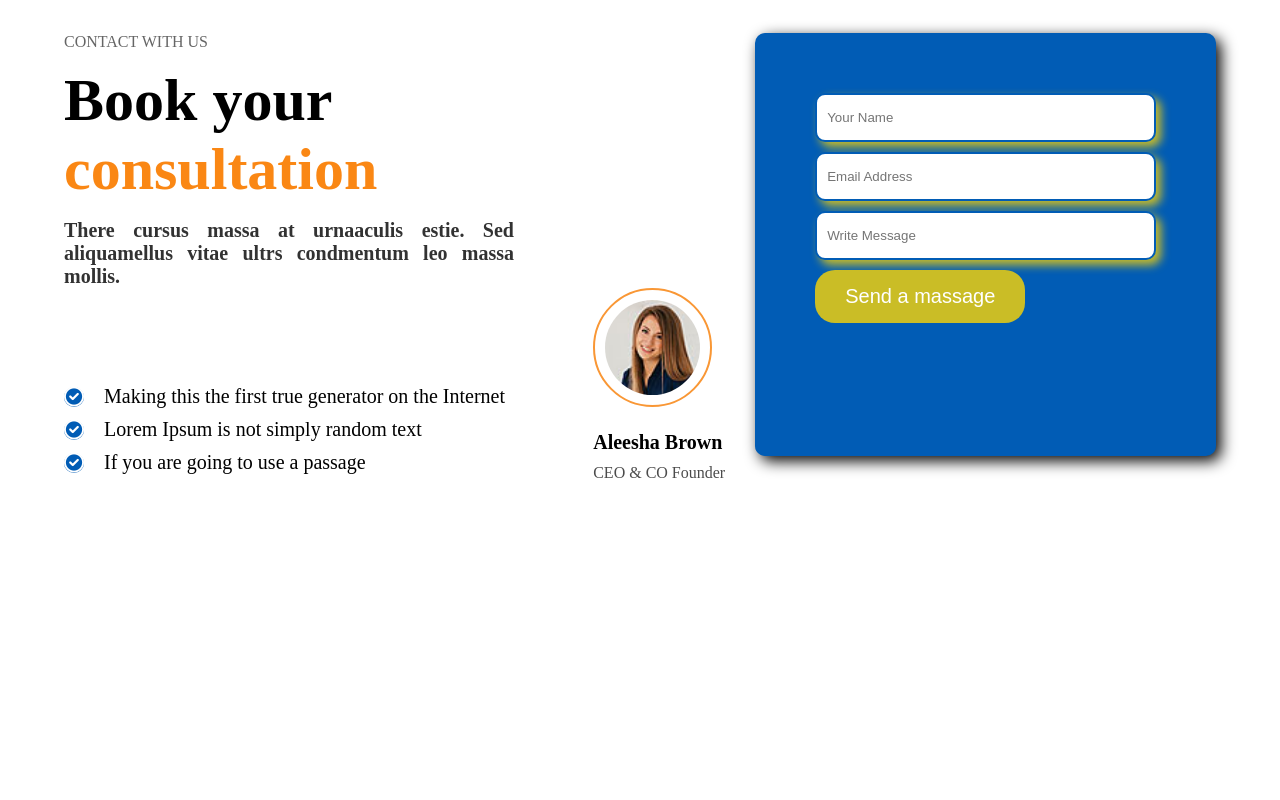
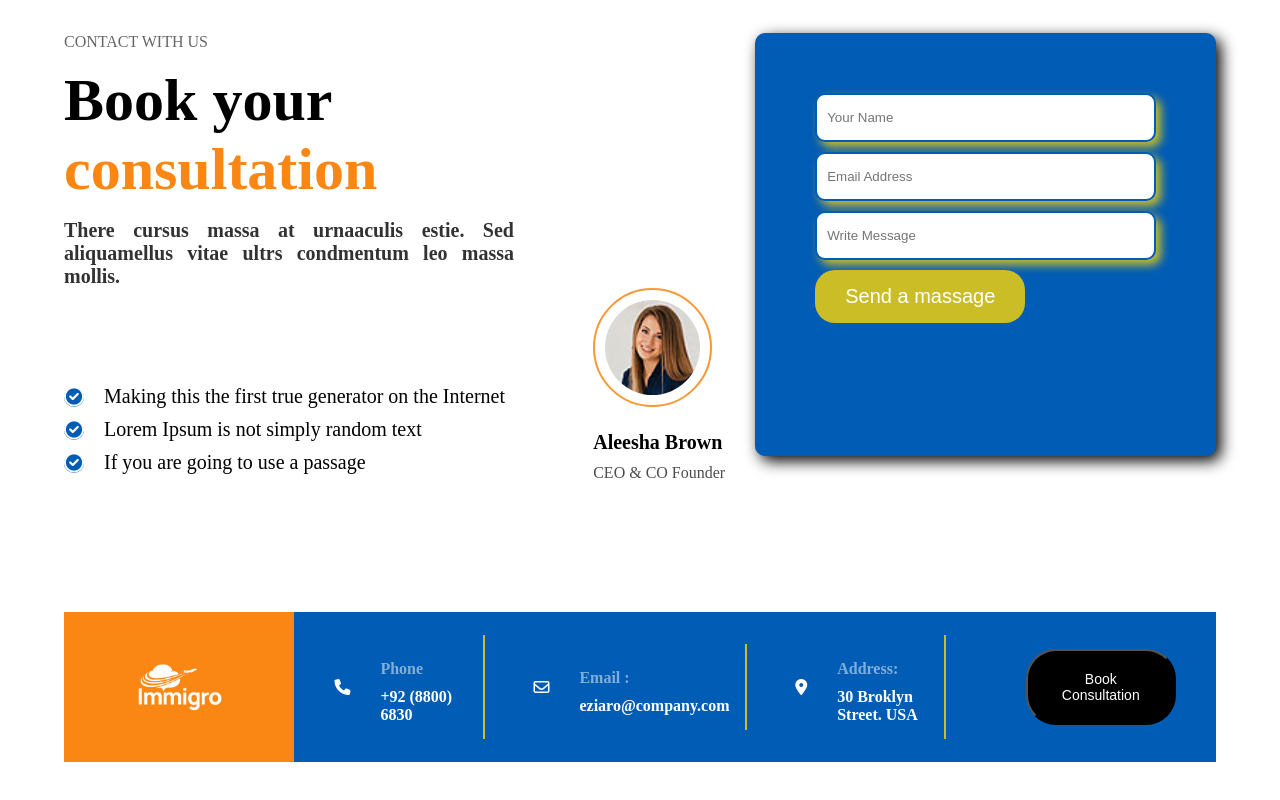
Before and after one commit to Kayum-Ali/immigration-service, a plain HTML site: page index.html in a window 1280 px wide. Shown: the part 4377-5177 px from the top of the page. Before the commit the page ends 4939 px from the top, so only its background shows below. Drawn offline with Linux system fonts and the light colour scheme.

Commit message:
footer added

```diff
--- a/index.html
+++ b/index.html
@@ -375,5 +375,44 @@
 
        </div>
     </main>
+    <footer class="container">
+      <div class="footer-content">
+        <div class="footer-section footer-logo">
+          <img class="footer-img" src="images/footer-logo.png" alt="">
+        </div>
+
+        <div class="footer-section ">
+          <i class="fa-solid fa-phone"></i>
+          <div class="footer-contact">
+            <p style="opacity: 0.5;">Phone</p>
+             <p>+92 (8800) 6830</p>
+          </div>
+        </div>
+
+        <div class="footer-section">
+          <i class="fa-regular fa-envelope"></i>
+          <div class="footer-contact">
+            <p style="opacity: 0.5;">Email :</p>
+             <p>eziaro@company.com</p>
+          </div>
+        </div>
+        <div class="footer-section">
+          <i class="fa-solid fa-location-dot"></i>
+          <div class="footer-contact">
+             <p style="opacity: 0.5;">Address:</p>
+             <p>30 Broklyn Street. USA</p>
+          </div>
+        </div>
+        <div class="footer-section">
+          <button class="footer-btn">Book Consultation</button>
+
+        </div>
+      </div>
+
+      <div class="footer-bottom">
+      </div>
+
+    </footer>
+
   </body>
 </html>
--- a/style.css
+++ b/style.css
@@ -560,3 +560,53 @@ input[type="text"]:focus {
 .form-input:nth-last-child(3) {
   height: 200px;
 }
+/* footer style */
+.footer-content{
+  display: flex;
+  height: 150px;
+  margin: 50px 0;
+}
+.footer-img{
+  width: 100%;
+}
+.footer-section{
+  display: flex;
+  background-color: #015cb5;
+  align-items: center;
+  justify-content: center;
+  width: 20%;
+  gap: 15px;
+  padding: 40px;
+  color: white;
+}
+.footer-logo{
+  background-color: #fa8714;
+  display: flex;
+  align-items: center;
+  justify-content: center;
+}
+.footer-contact{
+  font-weight: 700;
+  border-right: 2px solid #cabd26;
+  padding: 15px;
+
+
+}
+.footer-contact p{
+  margin-top: 10px;
+}
+.footer-btn{
+  padding: 20px 20px;
+  background-color: black;
+  color: white;
+  font-size: 14px;
+  border-radius: 30px;
+  font-weight: 500;
+}
+.footer-btn:hover {
+  background-color: #f99735;
+  /* transform: scale( 10px, 20px); */
+  /* transform: skew(2deg, 5deg); */
+  transform: rotate(360deg);
+  transition: all 1s ease-out;
+}
```
Also changed, not shown: images/footer-logo.png (added).
